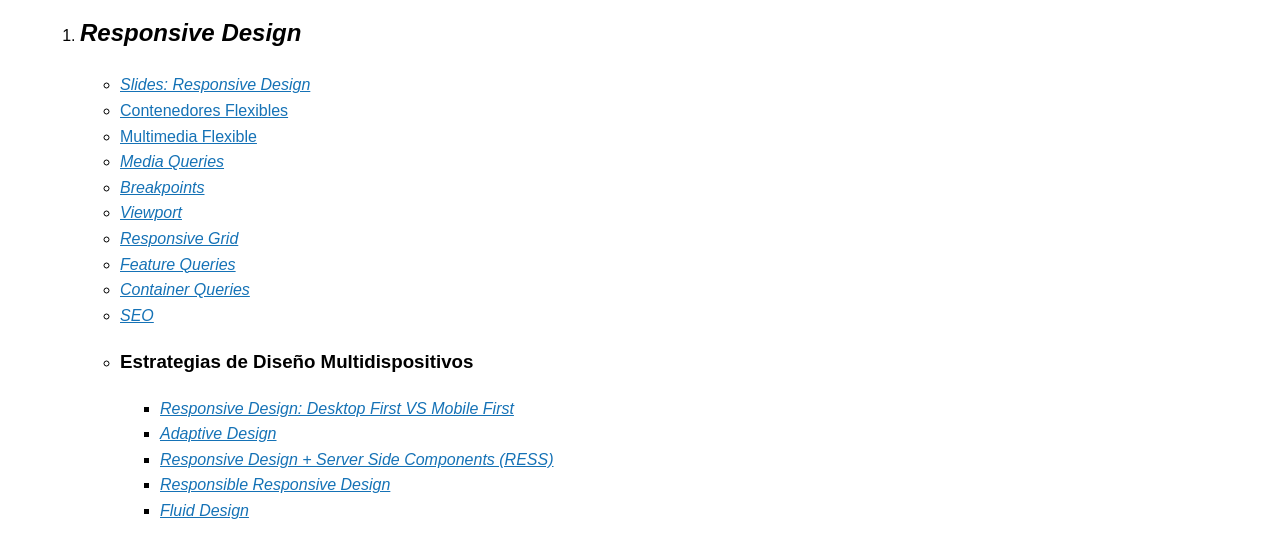
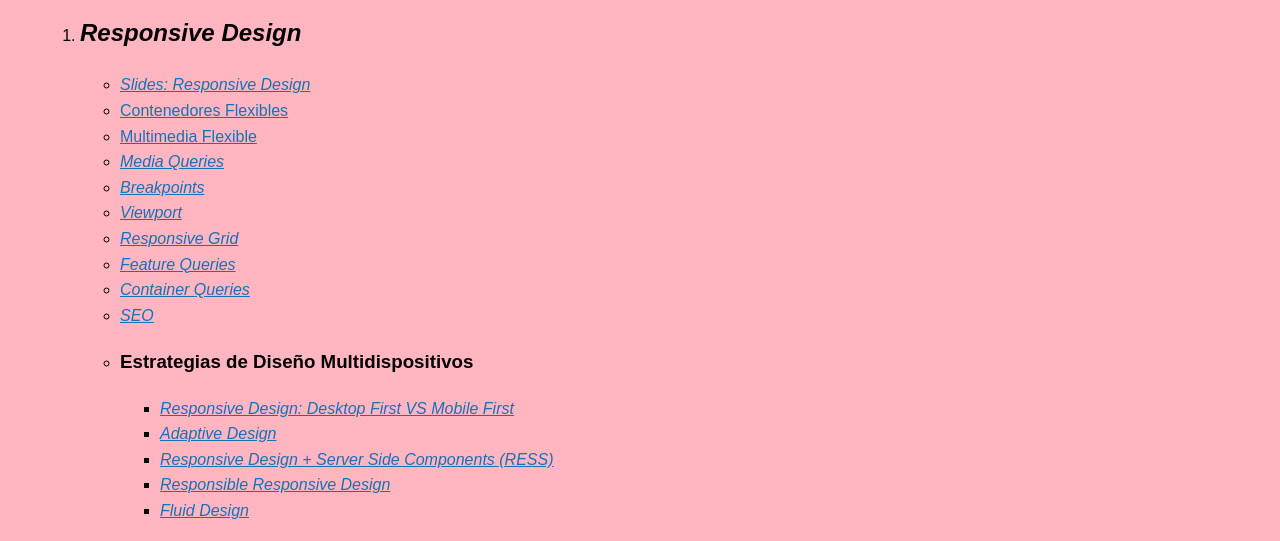
Before and after one commit to eugenia1984/responsive-arquitectura, a plain HTML site: page index.html in a window 1280 px wide. Shown: the part 80-621 px from the top of the page. Drawn offline with nearby package versions, Linux system fonts and the light colour scheme.

Commit message:
completo el tema de las media queries

```diff
--- a/css/style.css
+++ b/css/style.css
@@ -7,6 +7,8 @@
   --red: #f10c0c;
   --red2: #8d0403;
   --red-dark: #77030b;
+  --white: #fff;
+  --black: #000;
   --white: #fff;
 }
 
@@ -104,3 +106,41 @@ video {
     color: #eef10f;
   }
 }
+
+/* Por default en vez de reduce, los browsers tienen no-preference. Es para los que tienen configurado que no quiere el scroll behavior smooth */
+@media screen and (prefers-reduced-motion: reduce) {
+  scroll-behavior: auto;
+}
+
+/*Media query para light - dark, el modo oscruro. Aca también se puede aplicar no-preference,
+salvo que en el sistema operativo ya tenga determinado el modo oscuro, entonces no se ve el efecto claro*/
+/*Para geenrar estilos en modo oscuro*/
+@media screen and (prefers-color-scheme: dark) {
+  html {
+    background-color: var(--black);
+    color: var(--white);
+  }
+}
+/*Para generar estilos en modo claro*/
+@media screen and (prefers-color-scheme: light) {
+  html {
+    background-color: var(--white);
+    color: var(--black);
+  }
+}
+
+/*Para las medidas responsibles, mobile first, como los frameworks, estilo bootstrap*/
+/*Mobile First, se usa min-width*/
+@media screen and (min-width: 480px) {
+  html {
+    background-color: lightpink;
+  }
+}
+/*Desktop First, se usa max-width: @media screen and (max-width: 1024px) {...}*/
+/* Un ejemplo
+@media screen and (max-width: 480px) {
+  html {
+    background-color: greenyellow;
+  }
+}
+*/
```
Also changed, not shown: 1 other file.
